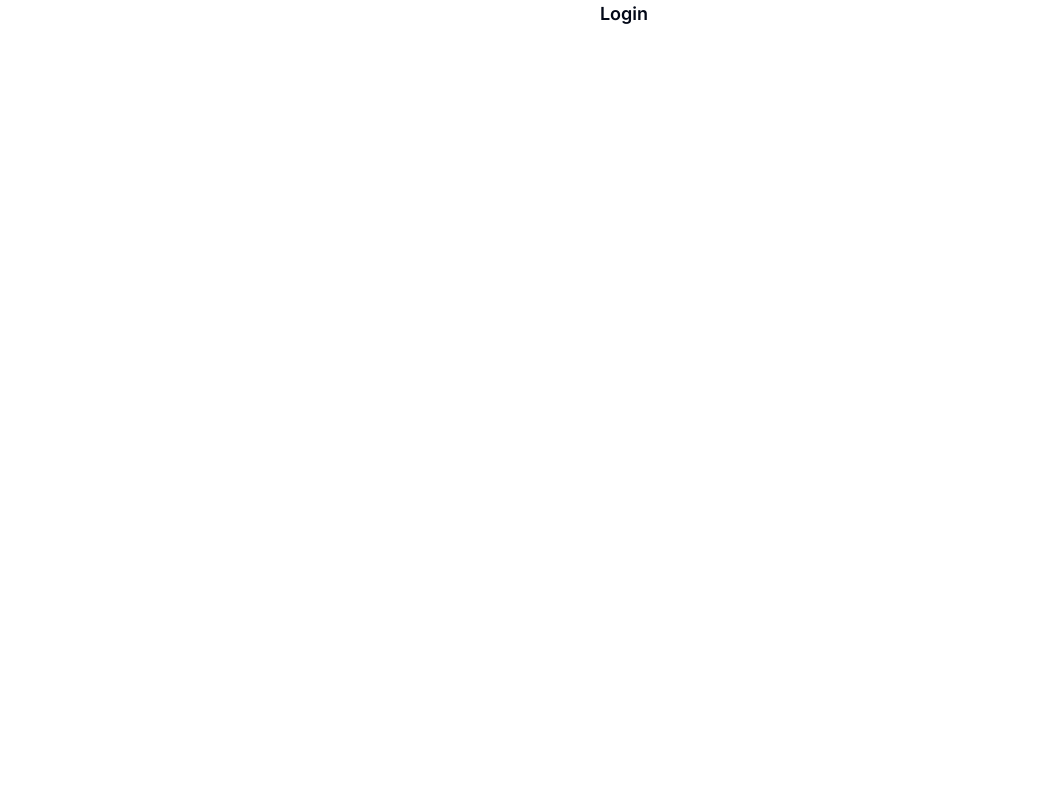
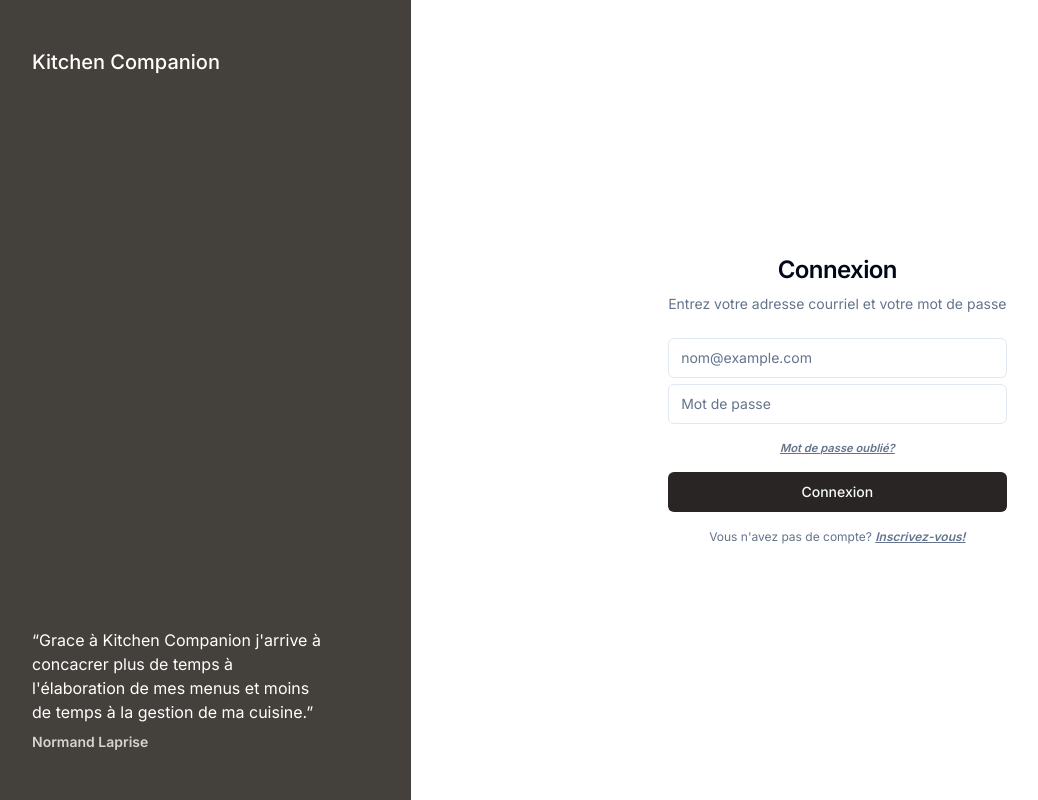
Before and after one commit to remschuet/Bon-Service, a Next.js app in the folder dev/kitchencompanion/: page / in a window 1280 px wide. Shown: the whole page, without its empty margins (16-1054 px from the left). Built offline with nearby package versions, Linux system fonts and the light colour scheme.

Commit message:
feats: added basic layout for login form

```diff
--- a/dev/kitchencompanion/package.json
+++ b/dev/kitchencompanion/package.json
@@ -20,6 +20,7 @@
     "dotenv": "^16.4.5",
     "lucide-react": "^0.350.0",
     "next": "14.1.3",
+    "next-auth": "^4.24.7",
     "react": "^18",
     "react-dom": "^18",
     "tailwind-merge": "^2.2.1",
--- a/dev/kitchencompanion/src/app/layout.tsx
+++ b/dev/kitchencompanion/src/app/layout.tsx
@@ -18,7 +18,29 @@ export default function RootLayout({
   return (
     <html lang='en'>
       <body className={inter.className}>
-        <main className='grid place-content-center'>{children}</main>
+        <main className='grid place-content-center'>
+          {" "}
+          <div className='relative h-[100vh] md:grid lg:max-w-none lg:grid-cols-3 lg:px-0'>
+            <div className='h-full flex-col bg-stone-700 p-12 text-white lg:flex dark:border-r'>
+              <div className='text-xl font-medium'>Kitchen Companion</div>
+              <div className='mt-auto'>
+                <blockquote className=' max-w-[90%] space-y-2'>
+                  <p className='sm:text-md'>
+                    “Grace à Kitchen Companion j'arrive à concacrer plus de
+                    temps à l'élaboration de mes menus et moins de temps à la
+                    gestion de ma cuisine.”
+                  </p>
+                  <p className='text-sm font-semibold text-stone-300'>
+                    Normand Laprise
+                  </p>
+                </blockquote>
+              </div>
+            </div>
+            <div className='lg:px-8 grid place-content-center col-span-2'>
+              {children}
+            </div>
+          </div>
+        </main>
         <Toaster />
         {/* Component ShadcnUI qui permet de faire des popup style toast dans le
         bas a droite de l'ecran */}
--- a/dev/kitchencompanion/src/app/page.tsx
+++ b/dev/kitchencompanion/src/app/page.tsx
@@ -1,3 +1,9 @@
+import { LoginForm } from "@/components/login/login_form";
+
 export default function Home() {
-  return <h1 className='text-lg font-semibold mt-auto'>Login</h1>;
+  return (
+    <div>
+      <LoginForm />
+    </div>
+  );
 }
--- a/dev/kitchencompanion/src/app/register/page.tsx
+++ b/dev/kitchencompanion/src/app/register/page.tsx
@@ -1,12 +1,9 @@
 import { RegisterForm } from "@/components/register/register-form";
-import { RegisterLayout } from "@/components/register/register-layout";
 
 export default function RegisterPage() {
   return (
     <div>
-      <RegisterLayout>
-        <RegisterForm />
-      </RegisterLayout>
+      <RegisterForm />
     </div>
   );
 }
--- a/dev/kitchencompanion/src/components/login/login_form.tsx
+++ b/dev/kitchencompanion/src/components/login/login_form.tsx
@@ -0,0 +1,72 @@
+import Link from "next/link";
+import { Button } from "@/components/ui/button";
+import { CardContent, CardHeader } from "@/components/ui/card";
+import { Input } from "@/components/ui/input";
+import { Label } from "@/components/ui/label";
+
+export function LoginForm() {
+  return (
+    <div className='flex flex-col justify-center max-w-[500px]'>
+      <CardHeader className='flex flex-col space-y-2 text-center'>
+        <h1 className='text-2xl font-semibold tracking-tight'>Connexion</h1>
+        <p className='text-sm text-muted-foreground'>
+          Entrez votre adresse courriel et votre mot de passe
+        </p>
+      </CardHeader>
+      <CardContent>
+        <form className='grid gap-4'>
+          <div className='grid gap-1.5'>
+            <div className='relative'>
+              <Label
+                className='sr-only'
+                htmlFor='email'>
+                Courriel
+              </Label>
+              <Input
+                id='email'
+                placeholder='nom@example.com'
+                type='email'
+                name='email'
+              />
+            </div>
+            <div className='flex gap-1.5'>
+              <Label
+                className='sr-only'
+                htmlFor='password'>
+                Mot de passe
+              </Label>
+              <Input
+                id='password'
+                placeholder='Mot de passe'
+                type='password'
+                name='password'
+              />
+            </div>
+          </div>
+          <div>
+            <p className='px-5 text-[0.7rem] text-muted-foreground text-center'>
+              <Link
+                className='underline italic font-semibold'
+                href='/forgot-password'>
+                Mot de passe oublié?
+              </Link>
+            </p>
+          </div>
+          <Button
+            variant={"default"}
+            type='submit'>
+            Connexion
+          </Button>
+          <p className='text-[0.75rem] text-center font-normal text-muted-foreground'>
+            Vous n'avez pas de compte?{" "}
+            <Link
+              className='underline italic font-semibold'
+              href='/register'>
+              Inscrivez-vous!
+            </Link>
+          </p>
+        </form>
+      </CardContent>
+    </div>
+  );
+}
--- a/dev/kitchencompanion/src/components/register/register-form.tsx
+++ b/dev/kitchencompanion/src/components/register/register-form.tsx
@@ -6,13 +6,13 @@ import { Input } from "@/components/ui/input";
 import { Label } from "@/components/ui/label";
 import { CardContent, CardHeader } from "@/components/ui/card";
 import { Button } from "@/components/ui/button";
-import { RegisterResponse, register, userExist } from "@/app/actions/register";
+import { RegisterResponse, register, userExist } from "@/actions/register";
 import Link from "next/link";
 
 import { partialRegistrationSchema } from "@/validation/schema";
 
 import { useToast } from "@/components/ui/use-toast";
-import { useState, useRef, use, useEffect } from "react";
+import { useState, useRef, useEffect } from "react";
 import { useRouter } from "next/navigation";
 import { CheckCircleIcon } from "@/components/icons/check-circle";
 import { debounce } from "@/lib/utils";
@@ -26,15 +26,9 @@ export function RegisterForm() {
   );
   const [passwordValid, setPasswordValid] = useState(false);
   const [emailValid, setEmailValid] = useState(false);
-  const [validated, setValidated] = useState(false);
+  const [formValidated, setFormValidated] = useState(false);
 
   const ref = useRef<HTMLFormElement>(null);
-
-  function handleFormValidation() {
-    if (emailValid && passwordValid) {
-      setValidated(true);
-    }
-  }
 
   function handlePasswordValidation() {
     const password = ref.current?.elements.namedItem(
@@ -72,7 +66,7 @@ export function RegisterForm() {
         setEmailValid(false);
       }
     },
-    500
+    250
   );
 
   async function handleRegistetration(formdata: FormData) {
@@ -95,7 +89,7 @@ export function RegisterForm() {
         ref.current?.reset();
         setEmailValid(false);
         setPasswordValid(false);
-        setValidated(false);
+        setFormValidated(false);
       } else {
         setRegistrationSuccessful(true);
       }
@@ -106,7 +100,9 @@ export function RegisterForm() {
     router.push("/");
   }
 
-  useEffect(handleFormValidation, [emailValid, passwordValid]);
+  useEffect(() => {
+    setFormValidated(emailValid && passwordValid);
+  }, [emailValid, passwordValid]);
 
   if (registrationSuccessful) {
     return (
@@ -127,7 +123,14 @@ export function RegisterForm() {
   }
 
   return (
-    <div className='flex flex-col justify-center lg:max-w-[500px] sm:min-w-[350px] '>
+    <>
+      <Button
+        className='absolute right-4 top-4 md:right-8 md:top-8'
+        variant={"link"}
+        onClick={handleRedirect}>
+        Connexion
+      </Button>
+      <div className='flex flex-col justify-center max-w-[500px]'>
         <CardHeader className='flex flex-col space-y-2 text-center'>
           <h1 className='text-2xl font-semibold tracking-tight'>
             Créer un compte
@@ -160,6 +163,7 @@ export function RegisterForm() {
                 )}
               </div>
               <div className='flex gap-1.5'>
+                <div className='w-[50%]'>
                   <Label
                     className='sr-only'
                     htmlFor='password'>
@@ -172,7 +176,8 @@ export function RegisterForm() {
                     type='password'
                     name='password'
                   />
-              <div className='relative w-full'>
+                </div>
+                <div className='relative w-[50%]'>
                   <Label
                     className='sr-only'
                     htmlFor='password-confirmation'>
@@ -201,7 +206,7 @@ export function RegisterForm() {
             <Button
               variant={"default"}
               type='submit'
-            disabled={!validated}>
+              disabled={!formValidated}>
               Inscription
             </Button>
             <div className='flex gap-3 w-[80%] mx-auto text-center'>
@@ -226,5 +231,6 @@ export function RegisterForm() {
           </form>
         </CardContent>
       </div>
+    </>
   );
 }
--- a/dev/kitchencompanion/src/components/register/register-layout.tsx
+++ /dev/null
@@ -1,41 +0,0 @@
-"use client";
-
-import { Button } from "@/components/ui/button";
-import { useRouter } from "next/navigation";
-
-export function RegisterLayout({ children }: { children: React.ReactNode }) {
-  const router = useRouter();
-
-  function handleRedirect() {
-    router.push("/");
-  }
-
-  return (
-    <div className='relative h-[100vh] md:grid lg:max-w-none lg:grid-cols-3 lg:px-0'>
-      <Button
-        className='absolute right-4 top-4 md:right-8 md:top-8'
-        variant={"link"}
-        onClick={handleRedirect}>
-        Connexion
-      </Button>
-      <div className='h-full flex-col bg-stone-700 p-12 text-white lg:flex dark:border-r'>
-        <div className='text-xl font-medium'>Kitchen Companion</div>
-        <div className='mt-auto'>
-          <blockquote className=' max-w-[90%] space-y-2'>
-            <p className='sm:text-md'>
-              “Grace à Kitchen Companion j'arrive à concacrer plus de temps à
-              l'élaboration de mes menus et moins de temps à la gestion de ma
-              cuisine.”
-            </p>
-            <p className='text-sm font-semibold text-stone-300'>
-              Normand Laprise
-            </p>
-          </blockquote>
-        </div>
-      </div>
-      <div className='lg:px-8 grid place-content-center col-span-2'>
-        {children}
-      </div>
-    </div>
-  );
-}
```
Also changed, not shown: dev/kitchencompanion/src/actions/register.ts (renamed from dev/kitchencompanion/src/app/actions/register.ts), 1 other file (tests, documents, lock files or other folders). Lines whose indentation alone changed are shown as unchanged.
